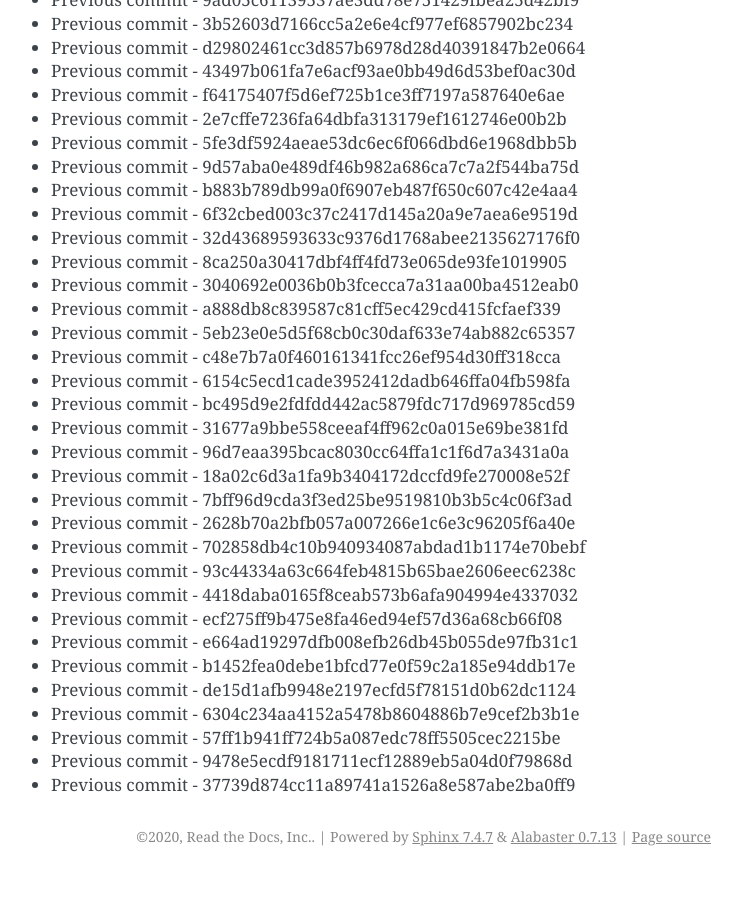
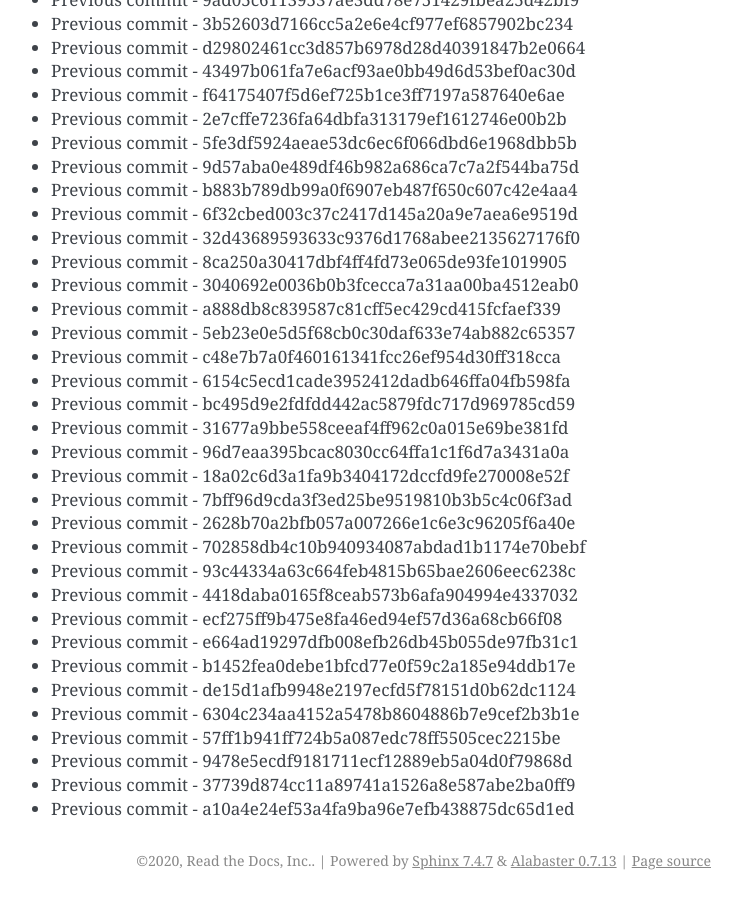
Before and after one commit to readthedocs/rtd-git-stresstest, a Sphinx documentation site: the page built from docs/updates.rst, in a window 1280 px wide and 900 px high, scrolled down 12911 px. Shown: the whole window, without its empty margins (399-1141 px from the left). Built offline with Sphinx 7.4.7, drawn with Linux system fonts in a browser that asks for light colours; before the commit the page ends 13787 px from its top, so only the background shows below that.

Commit message:
Generating commit from previous: a10a4e24ef53a4fa9ba96e7efb438875dc65d1ed

```diff
--- a/docs/updates.rst
+++ b/docs/updates.rst
@@ -574,3 +574,4 @@ It can be tested for any performance characteristics.
 * Previous commit - 57ff1b941ff724b5a087edc78ff5505cec2215be
 * Previous commit - 9478e5ecdf9181711ecf12889eb5a04d0f79868d
 * Previous commit - 37739d874cc11a89741a1526a8e587abe2ba0ff9
+* Previous commit - a10a4e24ef53a4fa9ba96e7efb438875dc65d1ed
```
